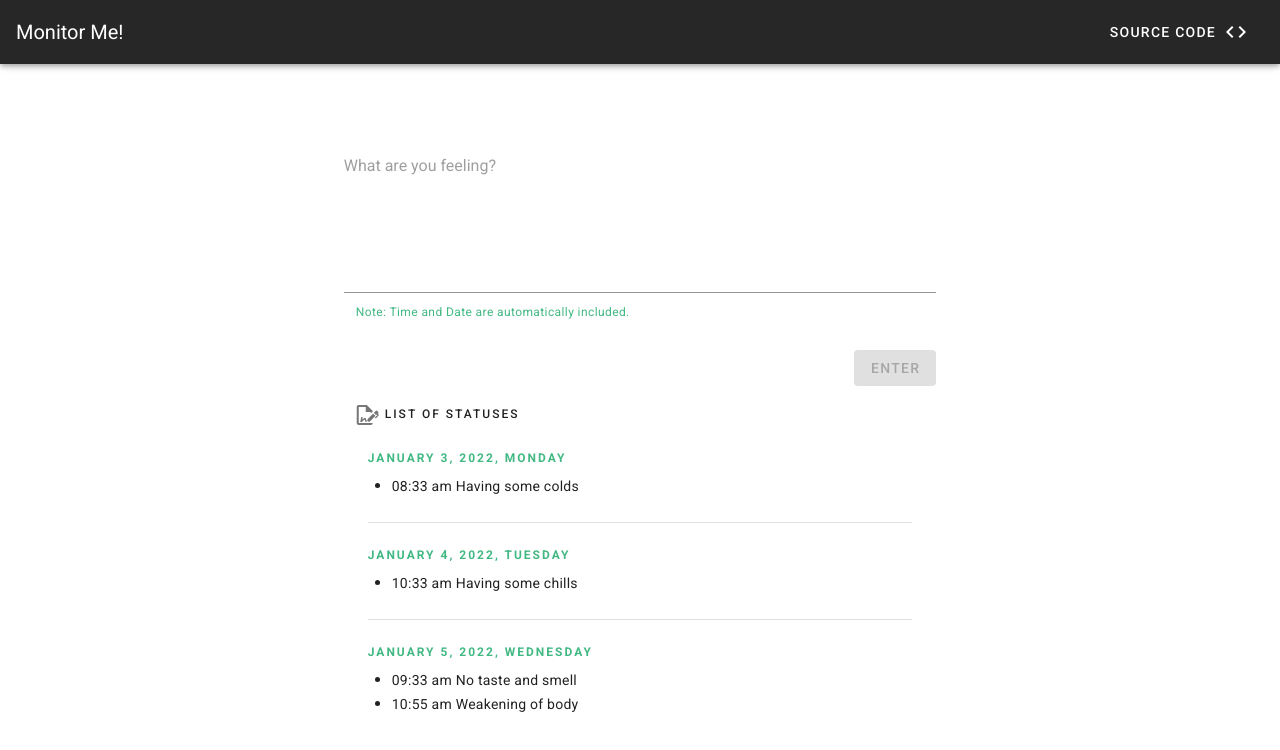
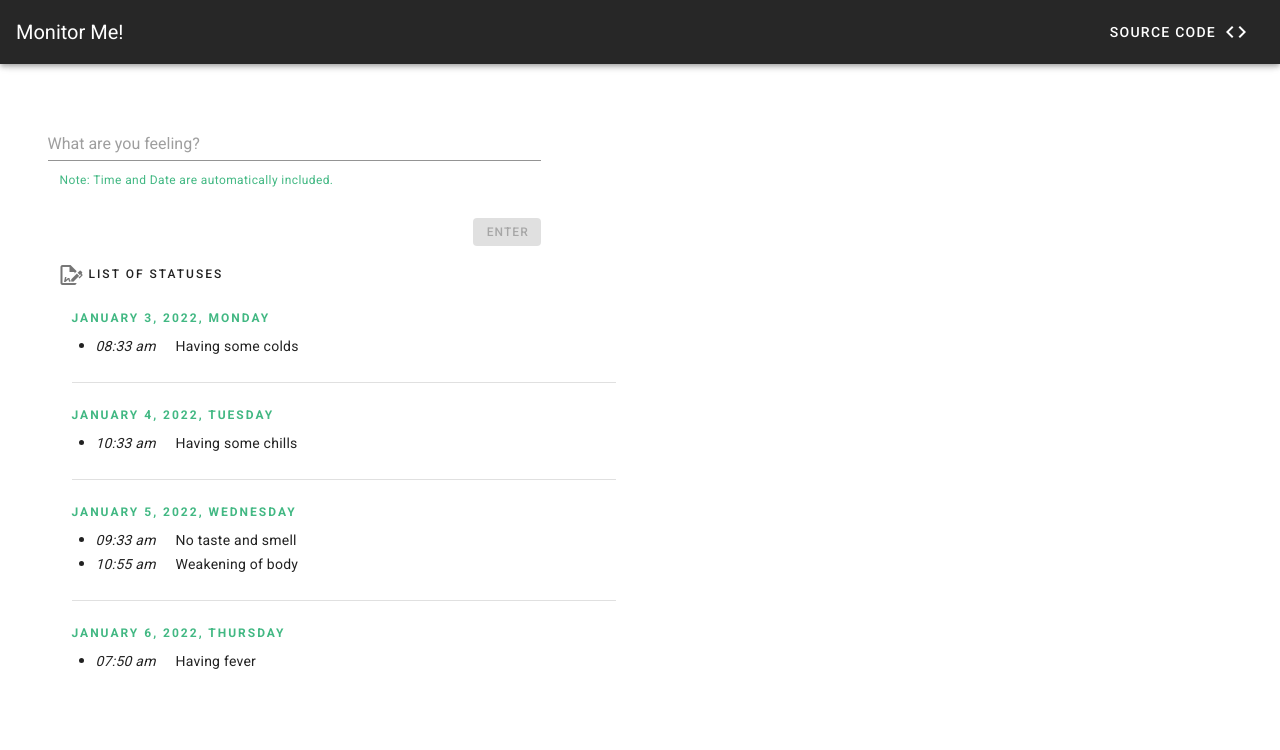
Before and after one commit to dilapitan/monitor-me, a Vue app: page / in a window 1280 px wide. Shown: the top 750 px of the page. Built offline with nearby package versions, Linux system fonts and the light colour scheme; what v-calendar would draw is missing.

Commit message:
Update Layout

```diff
--- a/src/components/HomeComponent.vue
+++ b/src/components/HomeComponent.vue
@@ -1,18 +1,15 @@
 <template>
   <v-container>
+    <br>
     <v-row>
-      <v-col cols="2" sm="3"></v-col>
-
-      <v-col cols="8" sm="6">
-        <br /><br /><br />
+      <v-col sm="5">
+        <br />
         <v-row>
-          <v-textarea
+          <v-text-field
             v-model="status"
             placeholder="What are you feeling?"
-            max-height="30"
             clearable
-            no-resize
-          ></v-textarea>
+          ></v-text-field>
         </v-row>
         <p class="text-caption primary--text">
           Note: Time and Date are automatically included.
@@ -20,21 +17,22 @@
         <br />
         <v-row>
           <v-spacer> </v-spacer>
-          <v-btn :disabled="emptyStatus" color="primary" @click="storeStatus()">
+          <v-btn :disabled="emptyStatus" color="primary" small @click="storeStatus()">
             Enter
           </v-btn>
         </v-row>
       </v-col>
 
-      <v-col cols="2" sm="3"></v-col>
+      <!-- <v-col sm="3">
+        <br /><br /><br />
+        <CalendarComponent />
+      </v-col> -->
     </v-row>
 
     <br>
 
     <v-row>
-      <v-col sm="3"></v-col>
       <v-col sm="6">
-        <div>
         <h4 class="text-overline">
           <v-icon>
             mdi-file-sign
@@ -42,32 +40,26 @@
           List of Statuses
         </h4>
 
-          <v-container style="height: 300px;" class="overflow-y-auto">
+        <v-container style="height: 400px;" class="overflow-y-auto">
           <p v-for="(date, index) in datesOnly" :key="index">
             <span class="text-overline primary--text font-weight-bold">{{ date }}</span>
             <ul v-for="(status, index) in statuses" :key="index">
               <li v-if="standardizeDateFormat(status.date) === date" class="text-body1">
                 <span class="text-body-2">
-                    {{ addTimeToDateFormat(status.date) }} {{ status.feeling }}
+                  <span class="font-italic mr-4">
+                    {{ addTimeToDateFormat(status.date) }}
+                  </span>
+                  {{ status.feeling }}
                 </span>
               </li>
             </ul>
 
             <br>
+
             <v-divider></v-divider>
           </p>
         </v-container>
-        </div>
       </v-col>
-      <v-col sm="3"></v-col>
-    </v-row>
-
-    <v-row>
-      <v-col sm="3"></v-col>
-      <v-col sm="6">
-        <CalendarComponent />
-      </v-col>
-      <v-col sm="3"></v-col>
     </v-row>
   </v-container>
 </template>
```
Lines whose indentation alone changed are shown as unchanged.
